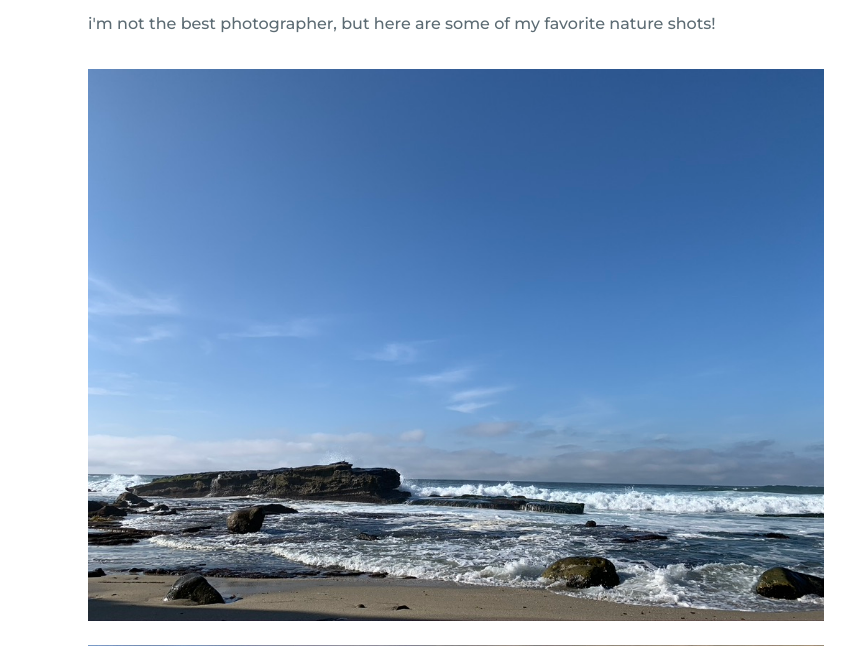
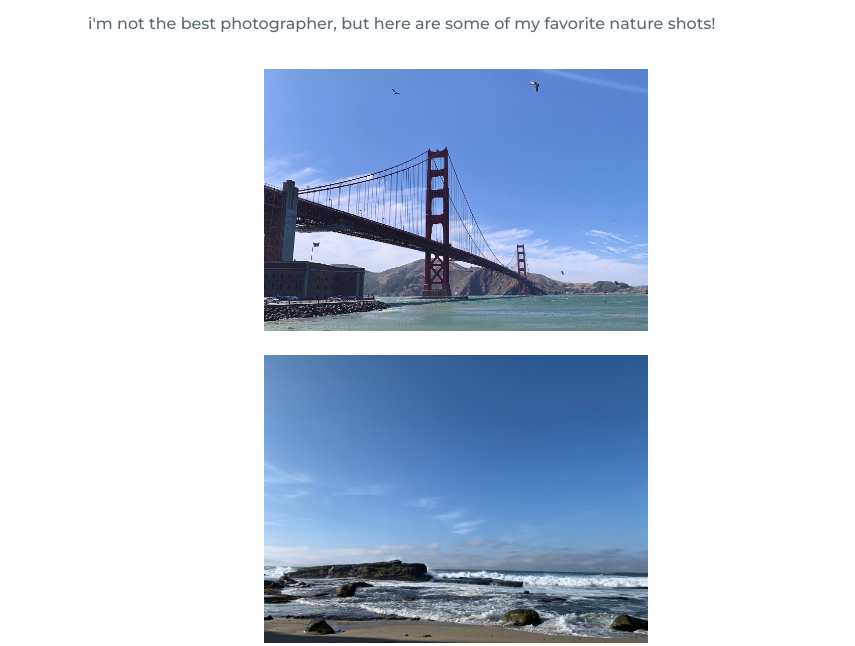
Before and after one commit to catherinehhu/blog_site, a Gatsby site: page /photos in a window 1280 px wide. Shown: the part 154-800 px from the top of the page, without its empty margins (184-1039 px from the left). Built offline with nearby package versions, Linux system fonts and the light colour scheme; Gatsby itself is replaced by a stand-in of ours.

Commit message:
more updates

```diff
--- a/src/pages/photos.js
+++ b/src/pages/photos.js
@@ -15,6 +15,15 @@ const NotFoundPage = ({ data, location }) => {
         i'm not the best photographer, but here are some of my
         favorite nature shots!
       </p>
+      <div class="img-wrap">
+        <img
+          src="/photos/sf.jpg"
+          class="gallery"
+          alt="golden gate bridge, noon"
+        ></img>
+        <p class="img-description"><i>san francisco, california: june 2022</i></p>
+      </div>
+      <br></br>
       <div class="img-wrap">
         <img
           src="/photos/lajolla.jpeg"
--- a/src/style.css
+++ b/src/style.css
@@ -407,6 +407,14 @@ text-underline-offset: var(--spacing-1);
 /* relevant styles */
 .img-wrap {
   position: relative;
+  display: flex;
+  justify-content: center;
+  align-items: center;
+  object-fit: contain;
+}
+
+.img-wrap img {
+  width: 30vw;
 }
 
 .img-description {
```
Also changed, not shown: src/pages/experience.js (+7 -0 lines), static/experiences/upe.png (added), static/photos/sf.jpg (added).
